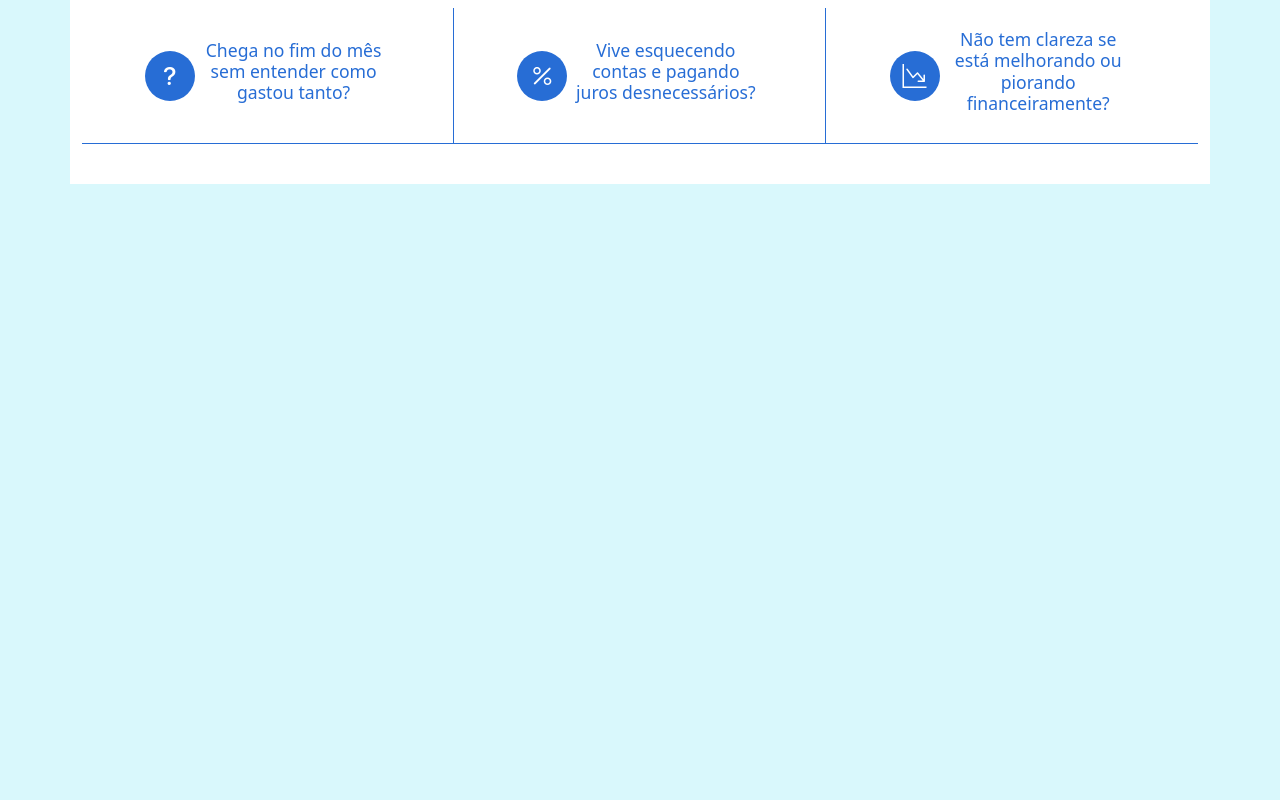
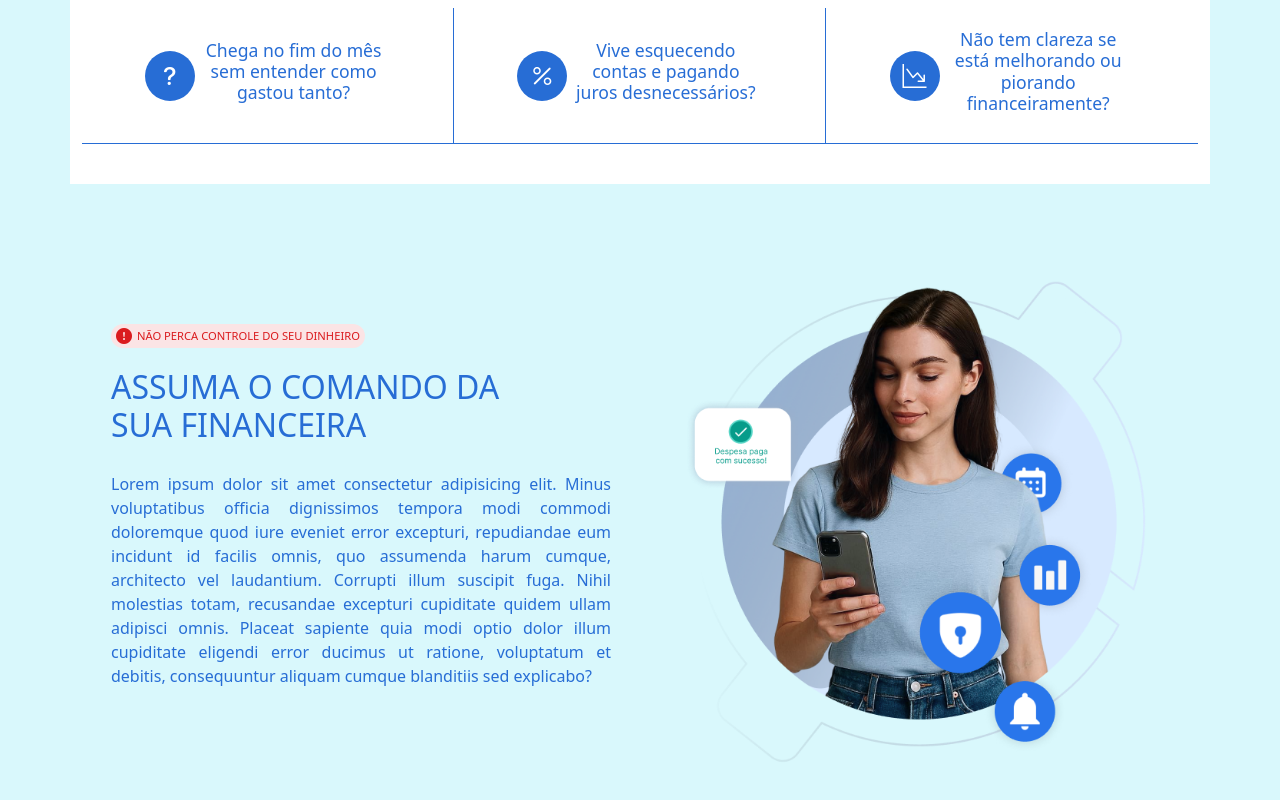
Before and after one commit to ViniciusKLima/ControleFinanceiro-WEB, a React (Vite) app: page / in a window 1280 px wide. Shown: the part 768-1568 px from the top of the page. Before the commit the page ends 952 px from the top, so only its background shows below. Built offline with nearby package versions, Linux system fonts and the light colour scheme.

Commit message:
Estrutura e estilo da seção sobre

```diff
--- a/src/App.jsx
+++ b/src/App.jsx
@@ -2,6 +2,7 @@ import "./App.css";
 import Header from "./Components/header/header";
 import Hero from "./Components/hero/hero"
 import Problemas from "./Components/problemas/problemas"
+import Sobre from  "./Components/sobre/sobre"
 
 function App() {
   return (
@@ -10,6 +11,7 @@ function App() {
       <main>
         <Hero />
         <Problemas />
+        <Sobre />
       </main>
     </>
   );
--- a/src/Components/sobre/sobre.css
+++ b/src/Components/sobre/sobre.css
@@ -0,0 +1,46 @@
+.sobre {
+  .txt-sobre {
+    width: 80%;
+    max-width: 500px;
+    gap: 20px;
+    padding-block: 5vh;
+
+    .msg-red {
+      background-color: var(--bg-vermelho);
+      color: var(--vermelho);
+      padding: 0px 5px;
+      gap: 5px;
+      border-radius: 50px;
+
+      .txt-red {
+        margin: 0;
+        font-size: 0.7rem;
+      }
+    }
+
+    .tt-sobre {
+      width: 90%;
+      color: var(--azul-principal);
+    }
+
+    .p-sobre {
+      text-align: justify;
+      color: var(--azul-principal);
+    }
+  }
+
+  .mulher-demo {
+    width: 75%;
+    max-width: 500px;
+
+    .img-mulher{
+        width: 100%;
+    }
+  }
+}
+
+@media (min-width: 768px){
+    .sobre{
+        padding-block: 10vh;
+    }
+}
--- a/src/Components/sobre/sobre.jsx
+++ b/src/Components/sobre/sobre.jsx
@@ -0,0 +1,23 @@
+import "./sobre.css";
+import mulherdemo from "../../assets/mulher-demo.png";
+
+function Sobre() {
+  return (
+    <section id="sobre" className="sobre container d-flex flex-column flex-md-row justify-content-center justify-content-md-around align-items-center">
+      <article className="txt-sobre d-flex flex-column align-items-center align-items-md-start justify-content-center">
+        <div className="msg-red d-flex align-items-center justify-content-center">
+          <i class="bi bi-exclamation-circle-fill"></i>
+          <h6 className="txt-red">NÃO PERCA CONTROLE DO SEU DINHEIRO</h6>
+        </div>
+        <h2 className="tt-sobre text-center text-md-start">ASSUMA O COMANDO DA SUA FINANCEIRA</h2>
+        <p className="p-sobre">Lorem ipsum dolor sit amet consectetur adipisicing elit. Minus voluptatibus officia dignissimos tempora modi commodi doloremque quod iure eveniet error excepturi, repudiandae eum incidunt id facilis omnis, quo assumenda harum cumque, architecto vel laudantium. Corrupti illum suscipit fuga. Nihil molestias totam, recusandae excepturi cupiditate quidem ullam adipisci omnis. Placeat sapiente quia modi optio dolor illum cupiditate eligendi error ducimus ut ratione, voluptatum et debitis, consequuntur aliquam cumque blanditiis sed explicabo?</p>
+      </article>
+
+      <article className="mulher-demo">
+        <img src={mulherdemo} className="img-mulher" />
+      </article>
+    </section>
+  );
+}
+
+export default Sobre;
```
Also changed, not shown: src/assets/mulher-demo.png (added).
